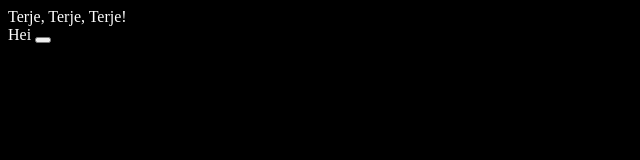
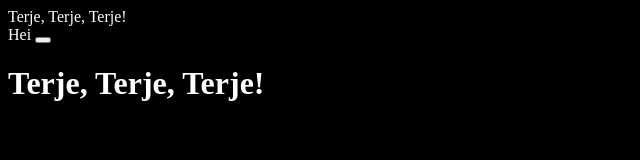
Before and after one commit to GetAcademy/MinApp, a plain HTML site: page index.html in a window 1280 px wide. Shown: the whole page, without its empty margins (0-640 px from the left). Drawn offline with Linux system fonts and the light colour scheme.

Commit message:
Update index.html

```diff
--- a/index.html
+++ b/index.html
@@ -21,7 +21,7 @@
         Hei
         <button onclick="doSomething()"></button>
     </div>
-
+    <h1>Terje, Terje, Terje!</h1>
     <!-- <script>
         function doSomething() {
             document.getElementById('hei').innerHTML = '';
```
